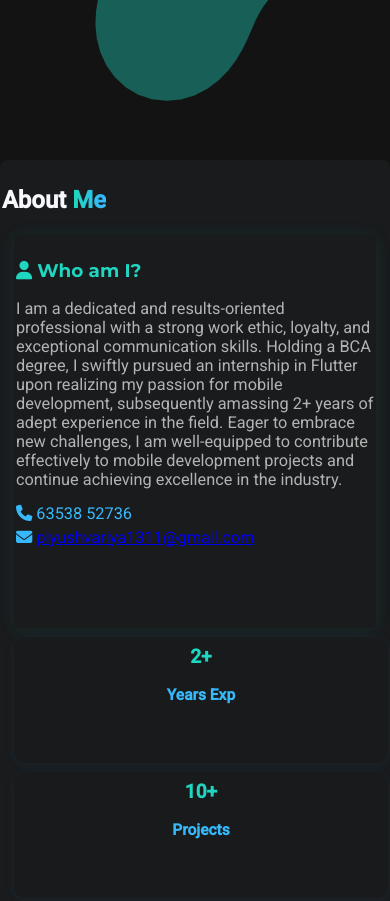
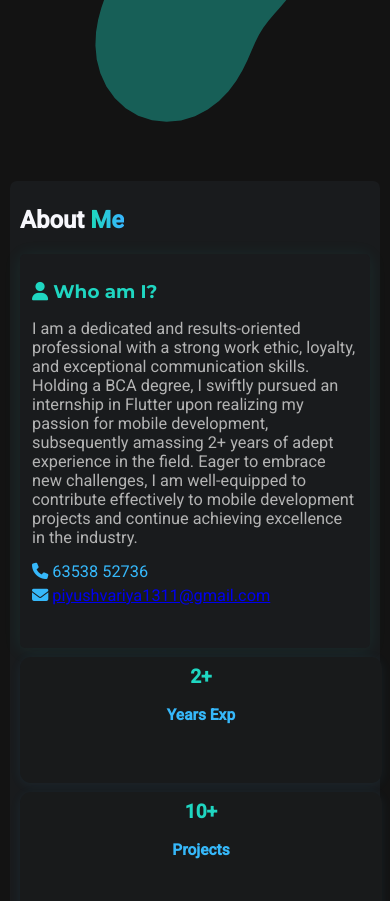
Before and after one commit to PiyushVariya/portfolio, a plain HTML site: page index.html in a window 390 px wide. Shown: the part 633-1534 px from the top of the page. Drawn offline with Linux system fonts and the light colour scheme.

Commit message:
Fix Space issues

```diff
--- a/styles.css
+++ b/styles.css
@@ -14,8 +14,10 @@
   --education-detail: #36b8fa;
 }
 
+
 body {
   margin: 0;
+  /* padding: 0 20px; Adds horizontal padding (left & right) */
   font-family: 'Roboto', Arial, sans-serif;
   background: var(--background);
   color: var(--text);
@@ -225,7 +227,7 @@ nav {
   display: flex;
   flex-wrap: wrap;
   gap: 28px;
-  margin: 12px;
+  /* margin: 12px; */
 }
 .about-card {
   flex: 2 1 380px;
@@ -586,7 +588,7 @@ footer p {
 
 @media (max-width: 750px) {
   .section {
-    margin: 12px 0;
+    margin: 12px 10px;
     padding: 10px 1vw;
     border-radius: 11px;
     box-shadow: none;
@@ -616,10 +618,10 @@ footer p {
     flex-direction: column;
     gap: 9px;
   }
-  .about-card,
+  .about-card
   .contact-card,
   .contact-form {
-    padding: 11px 4px;
+    padding: 11px 20px;
     border-radius: 8px;
   }
   .about-stats div {
@@ -716,7 +718,7 @@ footer p {
 /* Extra Small Devices */
 @media (max-width: 500px) {
   .section {
-    padding: 6px 0.5vw;
+    padding: 6px 10px;
     border-radius: 7px;
   }
   .hero-content h1 {
@@ -732,7 +734,7 @@ footer p {
   .about-card,
   .contact-card,
   .contact-form {
-    padding: 7px 2px;
+    padding: 7px 12px;
     border-radius: 5px;
   }
   .education-card {
```
